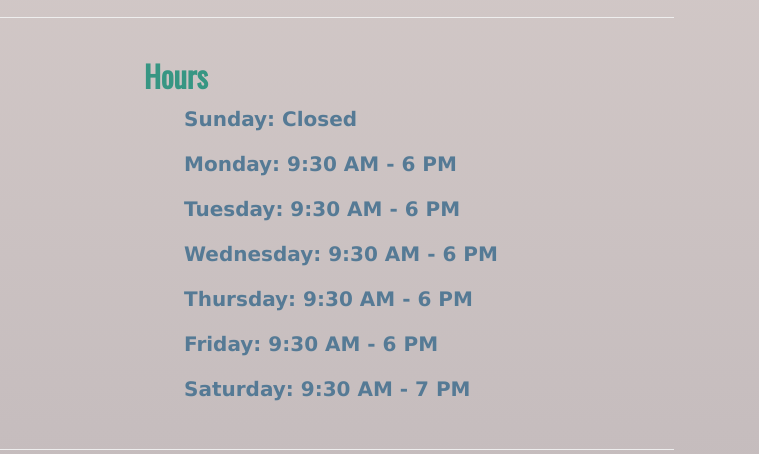
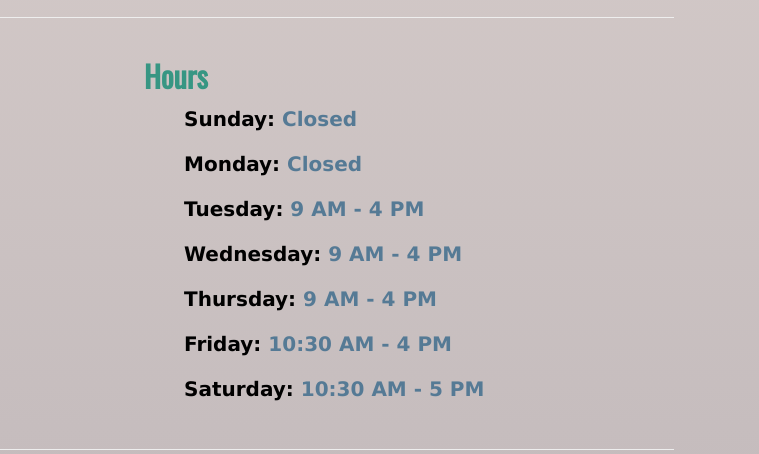
Before and after one commit to randomclamshell/jjCoin, a plain HTML site: page index.html in a window 1280 px wide. Shown: the part 1209-1663 px from the top of the page, 521-1280 px from the left. Drawn offline with nearby package versions, Linux system fonts and the light colour scheme.

Commit message:
color changes

```diff
--- a/index.html
+++ b/index.html
@@ -85,13 +85,13 @@
                     <div class="hours animated fadeIn delay-2s">
                          <h2>Hours</h2>
 
-                         <ul>Sunday: Closed</ul>
-                         <ul>Monday: 9:30 AM - 6 PM</ul>
-                         <ul>Tuesday: 9:30 AM - 6 PM</ul>
-                         <ul>Wednesday: 9:30 AM - 6 PM</ul>
-                         <ul>Thursday: 9:30 AM - 6 PM</ul>
-                         <ul>Friday: 9:30 AM - 6 PM</ul>
-                         <ul>Saturday: 9:30 AM - 7 PM</ul>
+                         <ul><span style="color:black">Sunday:</span> Closed</ul>
+                         <ul><span style="color:black">Monday:</span> Closed</ul>
+                         <ul><span style="color:black">Tuesday:</span> 9 AM - 4 PM</ul>
+                         <ul><span style="color:black">Wednesday:</span> 9 AM - 4 PM</ul>
+                         <ul><span style="color:black">Thursday:</span> 9 AM - 4 PM</ul>
+                         <ul><span style="color:black">Friday:</span> 10:30 AM - 4 PM</ul>
+                         <ul><span style="color:black">Saturday:</span> 10:30 AM - 5 PM</ul>
                     </div>
                </div>
           </div>
```
